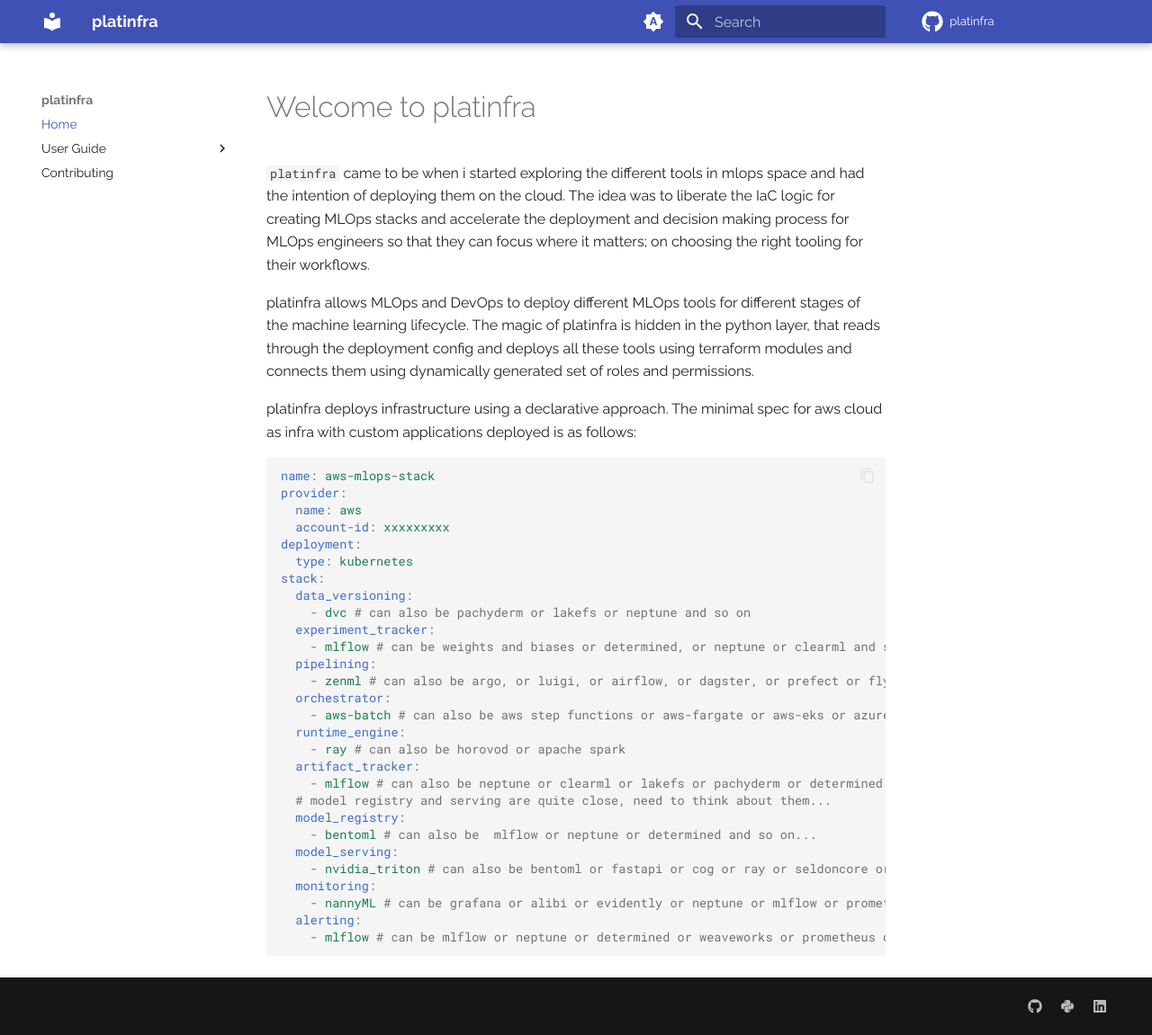
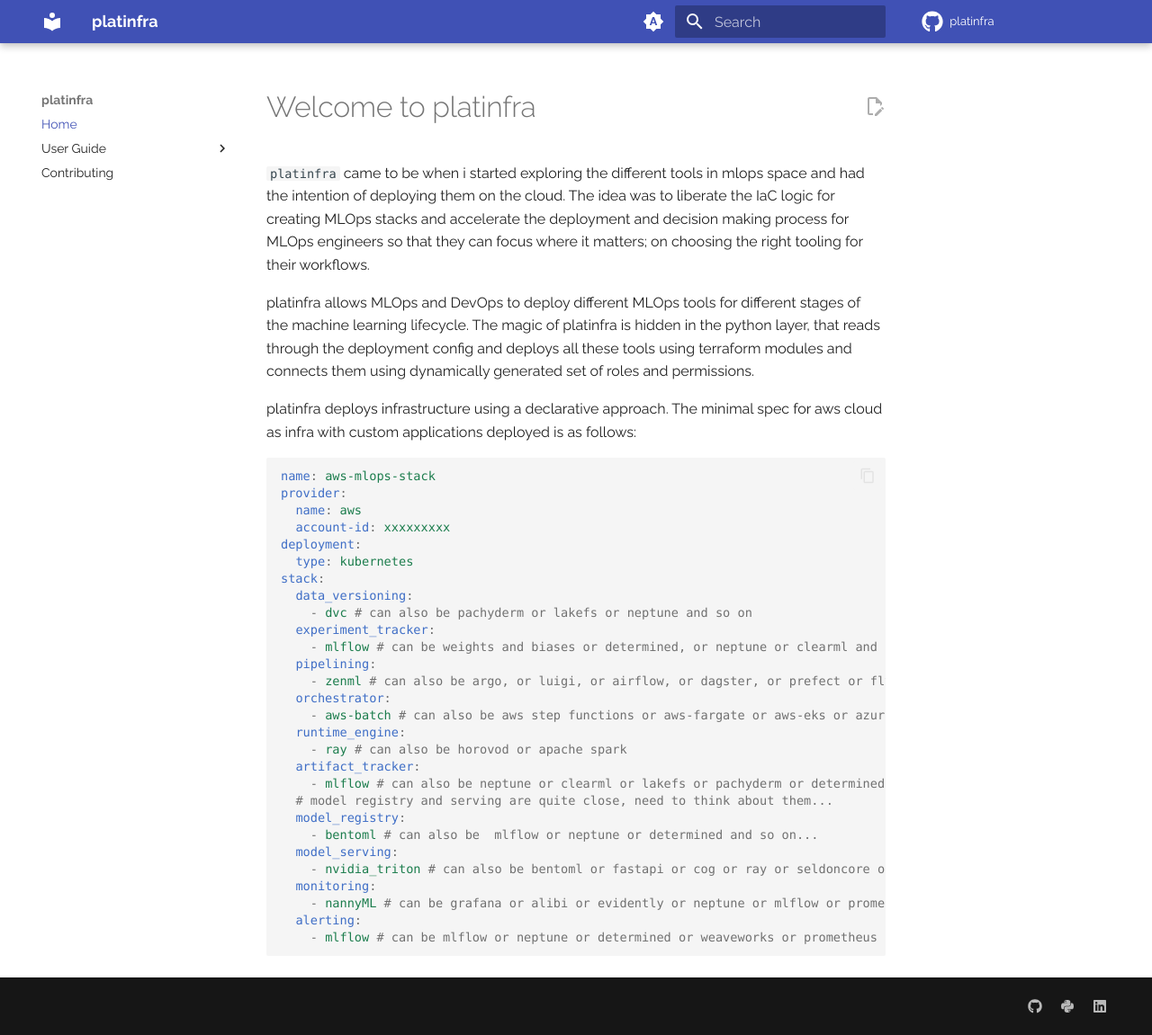
Before and after one commit to mlinfra-io/mlinfra, an MkDocs documentation site: the page built from docs/index.md, in a window 1280 px wide and 1151 px high. Shown: the whole window at 90% size. Built offline with MkDocs 1.6.1 and Material for MkDocs 9.7.7, drawn with Linux system fonts in a browser that asks for light colours; some web fonts are replaced; plug-ins that fetch from the network failed and are left out; comment, search, counter and statistics services are not loaded; the version menu is left out.

Commit message:
Updated mkdocs yaml
Signed-off-by: Ali Abbas Jaffri <ali.abbasjaffri@live.com>

```diff
--- a/mkdocs.yml
+++ b/mkdocs.yml
@@ -21,8 +21,12 @@
   name: "material"
   font:
     text: Raleway
+    code: mononoki
   features:
+    - content.tabs.link
     - content.code.copy
+    - content.code.annotate
+    - content.action.edit
   palette:
     # Palette toggle for automatic mode
     - media: "(prefers-color-scheme)"
@@ -78,3 +82,5 @@
   - git-revision-date-localized:
       enable_creation_date: false
       type: iso_date
+
+dev_addr: 0.0.0.0:8000
```
